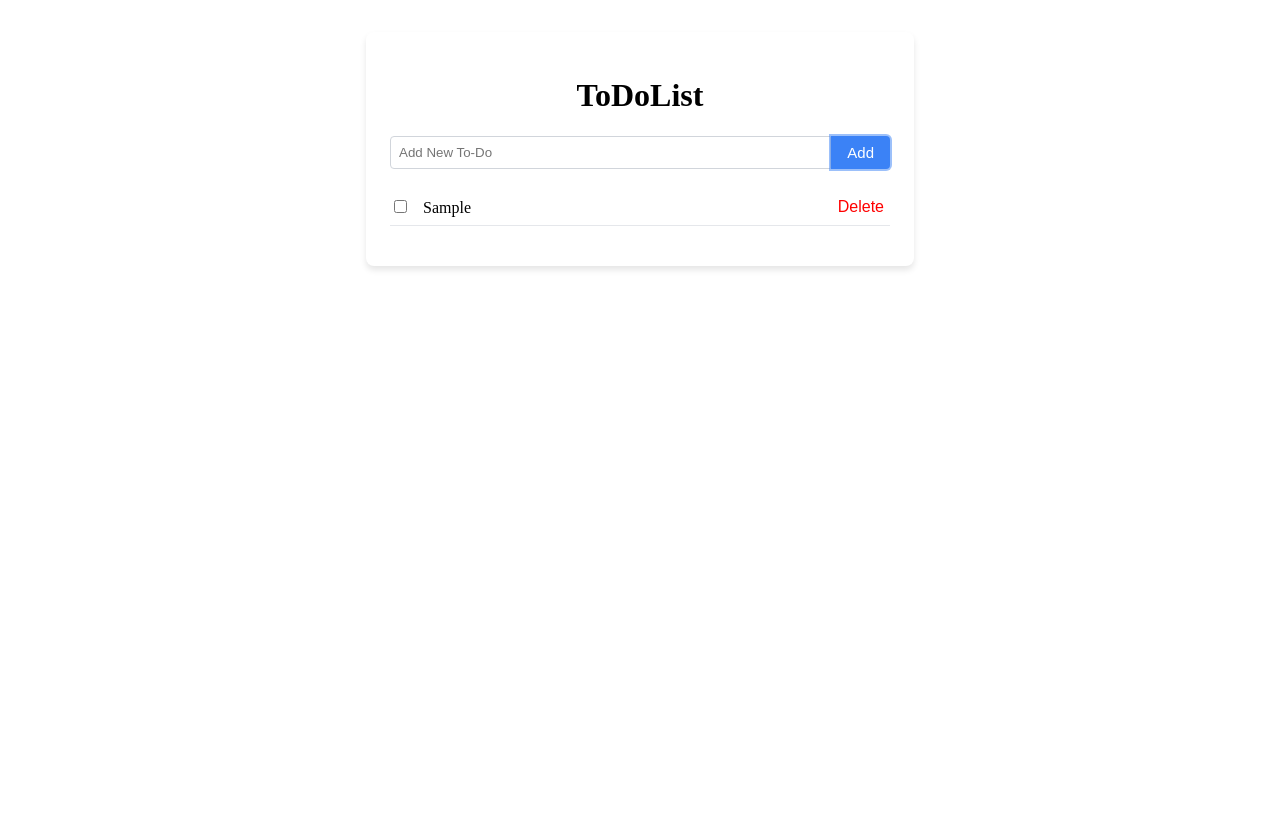
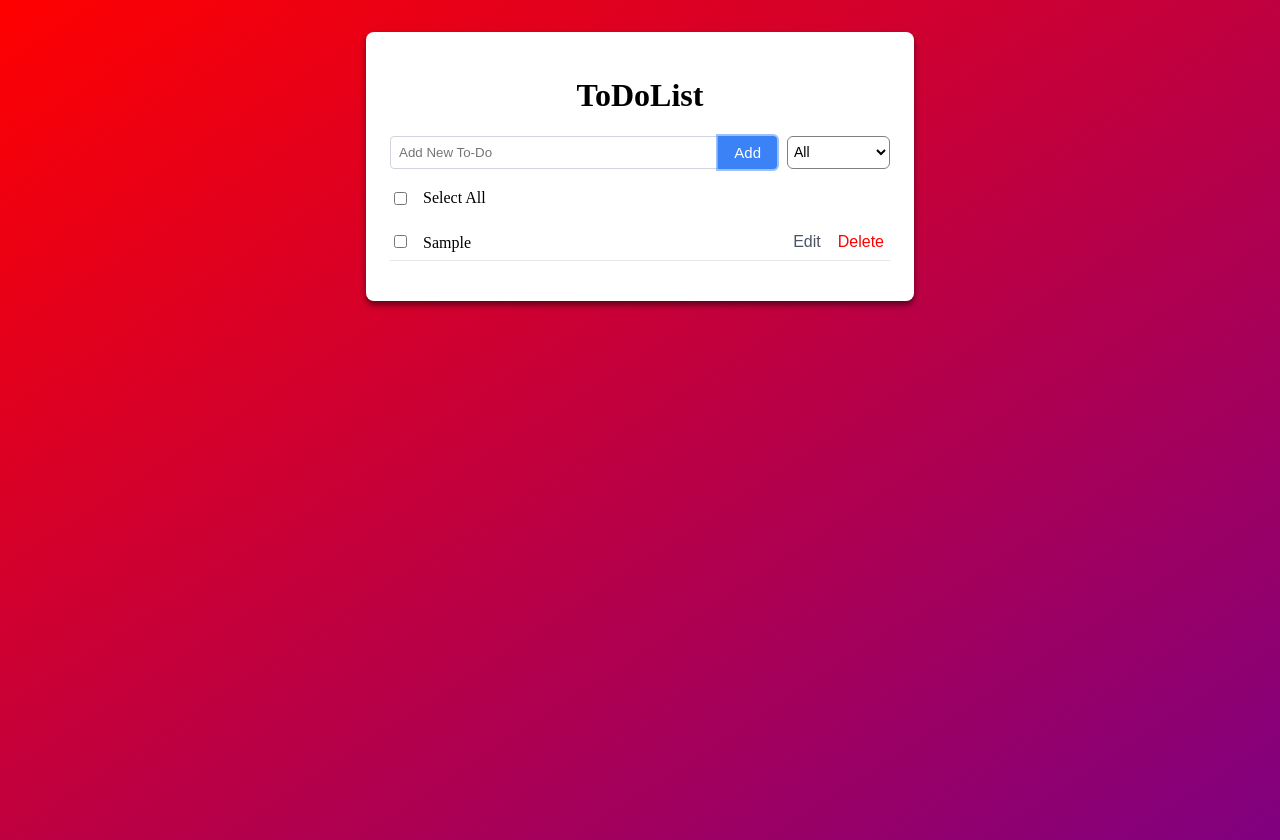
Before and after one commit to xjwsx/todolist, a React (Create React App) app: page / in a window 1280 px wide. Both pictures are taken after typing "Sample" into the empty fields and a click on the button "Add". Before the commit the page ends 800 px from the top, so only its background shows below. Built offline with nearby package versions, Linux system fonts and the light colour scheme; no server answers.

Commit message:
feat: filter 기능, 선택 삭제 기능, 배경 색,todolist 수정 기능 추가

```diff
--- a/package.json
+++ b/package.json
@@ -10,6 +10,7 @@
     "react-dom": "^18.3.1",
     "react-scripts": "5.0.1",
     "styled-components": "^6.1.13",
+    "styled-reset": "^4.5.2",
     "web-vitals": "^2.1.4"
   },
   "scripts": {
--- a/src/App.js
+++ b/src/App.js
@@ -1,10 +1,19 @@
 import ToDoList from "./ToDoList";
+import { createGlobalStyle } from "styled-components";
+
+const GlobalStyle = createGlobalStyle`
+  body {
+    background: linear-gradient(to bottom right, #ff0000, #800080);
+    height: 100vh;
+  }
+`;
 
 function App() {
   return (
-    <div>
+    <>
+      <GlobalStyle />
       <ToDoList />
-    </div>
+    </>
   );
 }
 
--- a/src/ToDoList.js
+++ b/src/ToDoList.js
@@ -4,6 +4,10 @@ import styled from "styled-components";
 const ToDoList = () => {
   const [todos, setTodos] = useState([]);
   const [newTodoTitle, setNewTodoTitle] = useState("");
+  const [editingId, setEditingId] = useState(null);
+  const [editingTitle, setEditingTitle] = useState("");
+  const [isEditing, setIsEditing] = useState(false);
+  const [filterType, setFilterType] = useState("ALL");
 
   const getToDos = async () => {
     try {
@@ -21,6 +25,8 @@ const ToDoList = () => {
       alert("Failed to load data. Please refresh the page.");
     }
   };
+
+  const completedCount = todos.filter((item) => item.completed).length;
 
   const handleAddTodo = (e) => {
     e.preventDefault();
@@ -54,6 +60,38 @@ const ToDoList = () => {
     localStorage.setItem("todos", JSON.stringify(updateTodos));
   };
 
+  const handleToggleAll = useCallback(() => {
+    const allCompleted = todos.every((todo) => todo.completed);
+    setTodos(todos.map((todo) => ({ ...todo, completed: !allCompleted })));
+  }, [todos]);
+
+  const handleEditTodo = (id) => {
+    const todoToEdit = todos.find((todo) => todo.id === id);
+    setEditingId(id);
+    setEditingTitle(todoToEdit.title);
+    setIsEditing((prev) => !prev);
+  };
+
+  const handleSaveEdit = (id) => {
+    setTodos(
+      todos.map((todo) =>
+        todo.id === id ? { ...todo, title: editingTitle } : todo
+      )
+    );
+    setEditingId(null);
+    setEditingTitle("");
+  };
+
+  const handleDeleteCompleted = () => {
+    const updateTodos = todos.filter((todo) => !todo.completed);
+    setTodos(updateTodos);
+    localStorage.setItem("todos", JSON.stringify(updateTodos));
+  };
+
+  const handleFilterChange = (e) => {
+    setFilterType(e.target.value);
+  };
+
   useEffect(() => {
     const storedTodos = JSON.parse(localStorage.getItem("todos"));
     if (storedTodos) {
@@ -69,6 +107,17 @@ const ToDoList = () => {
     }
   }, [todos]);
 
+  const filteredList = todos.filter((item) => {
+    switch (filterType) {
+      case "INCOMPLETED":
+        return !item.completed;
+      case "COMPLETED":
+        return item.completed;
+      default:
+        return true;
+    }
+  });
+
   return (
     <Wrapper>
       <Header>ToDoList</Header>
@@ -80,9 +129,27 @@ const ToDoList = () => {
           onChange={(e) => setNewTodoTitle(e.target.value)}
         />
         <AddButton type="submit">Add</AddButton>
+        <Select value={filterType} onChange={handleFilterChange}>
+          <option value="ALL">All</option>
+          <option value="COMPLETED">Completed</option>
+          <option value="INCOMPLETED">Incompleted</option>
+        </Select>
       </Form>
+      <SelectAllWrapper>
+        <Checkbox
+          type="checkbox"
+          checked={todos.length > 0 && todos.every((todo) => todo.completed)}
+          onChange={handleToggleAll}
+        />
+        <span style={{ flexGrow: 1, marginLeft: "0.5rem" }}>Select All</span>
+        {completedCount > 0 && (
+          <DeleteAllButton onClick={handleDeleteCompleted}>
+            {completedCount}개 선택 삭제
+          </DeleteAllButton>
+        )}
+      </SelectAllWrapper>
       <TodoList>
-        {todos.map((todo) => (
+        {filteredList.map((todo) => (
           <TodoItem key={todo.id} completed={todo.completed}>
             <div>
               <Checkbox
@@ -90,11 +157,29 @@ const ToDoList = () => {
                 checked={todo.completed}
                 onChange={() => handleToggleComplete(todo.id)}
               />
-              <TodoText completed={todo.completed}>{todo.title}</TodoText>
+              {editingId === todo.id && isEditing ? (
+                <EditInput
+                  type="text"
+                  value={editingTitle}
+                  onChange={(e) => setEditingTitle(e.target.value)}
+                  onBlur={() => handleSaveEdit(todo.id)}
+                  onKeyPress={(e) => {
+                    if (e.key === "Enter") handleSaveEdit(todo.id);
+                  }}
+                  autoFocus
+                />
+              ) : (
+                <TodoText completed={todo.completed}>{todo.title}</TodoText>
+              )}
             </div>
-            <DeleteButton onClick={(e) => handleDeleteTodo(todo.id, e)}>
-              Delete
-            </DeleteButton>
+            <ButtonGroup>
+              <EditButton onClick={() => handleEditTodo(todo.id)}>
+                Edit
+              </EditButton>
+              <DeleteButton onClick={(e) => handleDeleteTodo(todo.id, e)}>
+                Delete
+              </DeleteButton>
+            </ButtonGroup>
           </TodoItem>
         ))}
       </TodoList>
@@ -106,11 +191,12 @@ export default ToDoList;
 
 const Wrapper = styled.div`
   max-width: 500px;
+  width: 100%;
   margin: 2rem auto;
   padding: 1.5rem;
   background-color: white;
   border-radius: 8px;
-  box-shadow: 0 4px 6px rgba(0, 0, 0, 0.1);
+  box-shadow: 0 4px 6px rgba(0, 0, 0, 0.5);
 `;
 
 const Header = styled.h1`
@@ -152,6 +238,19 @@ const AddButton = styled.button`
   }
 `;
 
+const DeleteAllButton = styled.button`
+  background-color: #3b82f6;
+  color: white;
+  padding: 8px;
+  border: none;
+  border-radius: 4px;
+  font-size: 15px;
+  &:hover {
+    background-color: #2563eb;
+    cursor: pointer;
+  }
+`;
+
 const TodoList = styled.ul`
   list-style: none;
   padding: 0;
@@ -171,6 +270,7 @@ const DeleteButton = styled.button`
   border: none;
   border-radius: 3px;
   font-size: 16px;
+  flex-shrink: 0;
   cursor: pointer;
   &:hover {
     color: #ff8293;
@@ -187,3 +287,48 @@ const TodoText = styled.span`
   text-decoration: ${(props) => (props.completed ? "line-through" : "none")};
   color: ${(props) => (props.completed ? "#9ca3af" : "inherit")};
 `;
+
+const SelectAllWrapper = styled.div`
+  display: flex;
+  align-items: center;
+`;
+
+const ButtonGroup = styled.div`
+  display: flex;
+  gap: 5px;
+`;
+
+const EditButton = styled.button`
+  background: transparent;
+  color: #4b5563;
+  border: none;
+  border-radius: 3px;
+  font-size: 16px;
+  cursor: pointer;
+  &:hover {
+    color: #1f2937;
+  }
+`;
+
+const EditInput = styled.input`
+  margin-left: 0.5rem;
+  padding: 2px 5px;
+  border: 1px solid #d1d5db;
+  border-radius: 3px;
+  font-size: 16px;
+  &:focus {
+    outline: none;
+    border-color: #3b82f6;
+    box-shadow: 0 0 0 2px rgba(59, 130, 246, 0.5);
+  }
+`;
+const Select = styled.select`
+  border: 1px solid gray;
+  border-radius: 6px;
+  background-color: transparent;
+  padding: 0 2px;
+  font-size: 14px;
+  line-height: 20px;
+  color: black;
+  margin-left: 10px;
+`;
```
Also changed, not shown: 1 other file (tests, documents, lock files or other folders).
